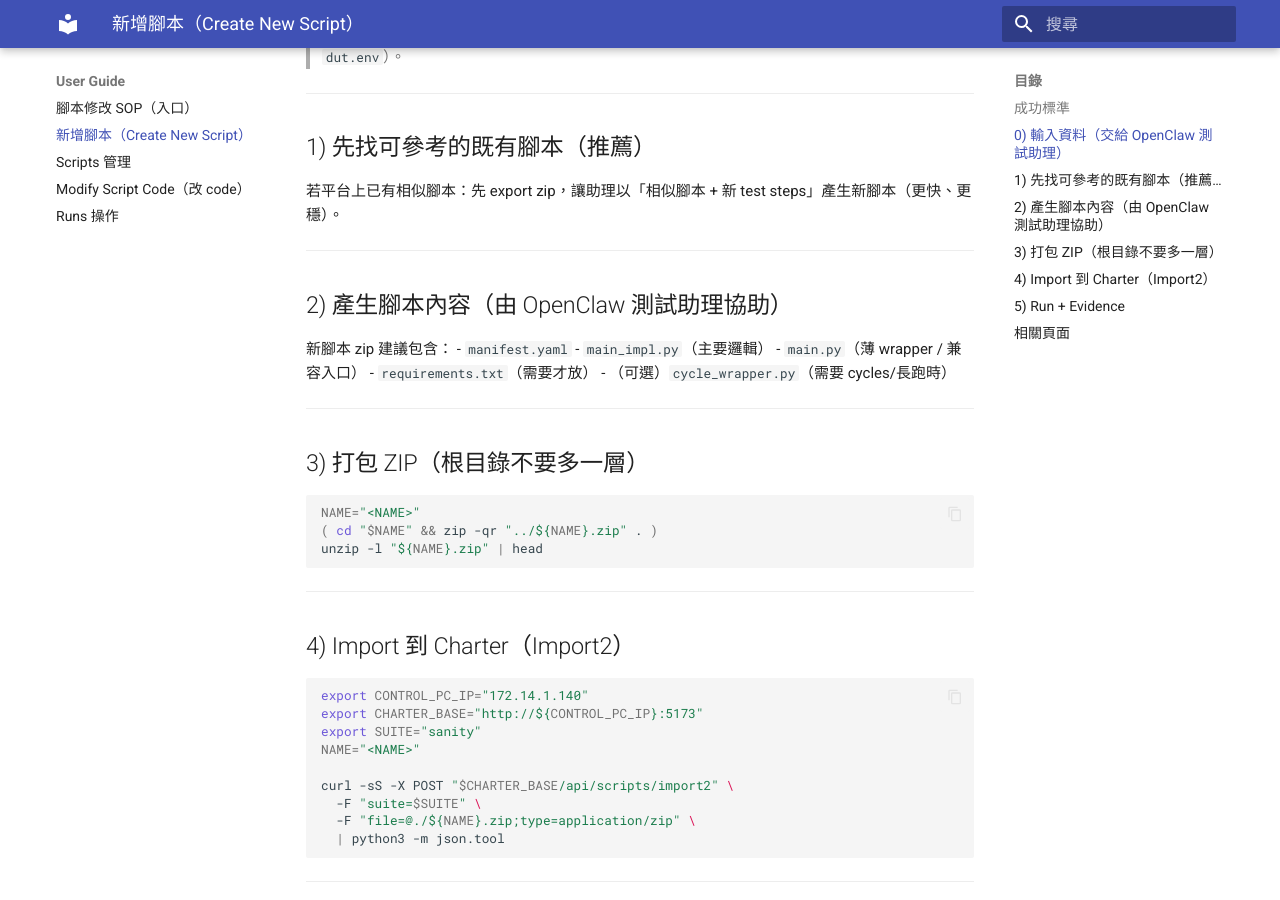
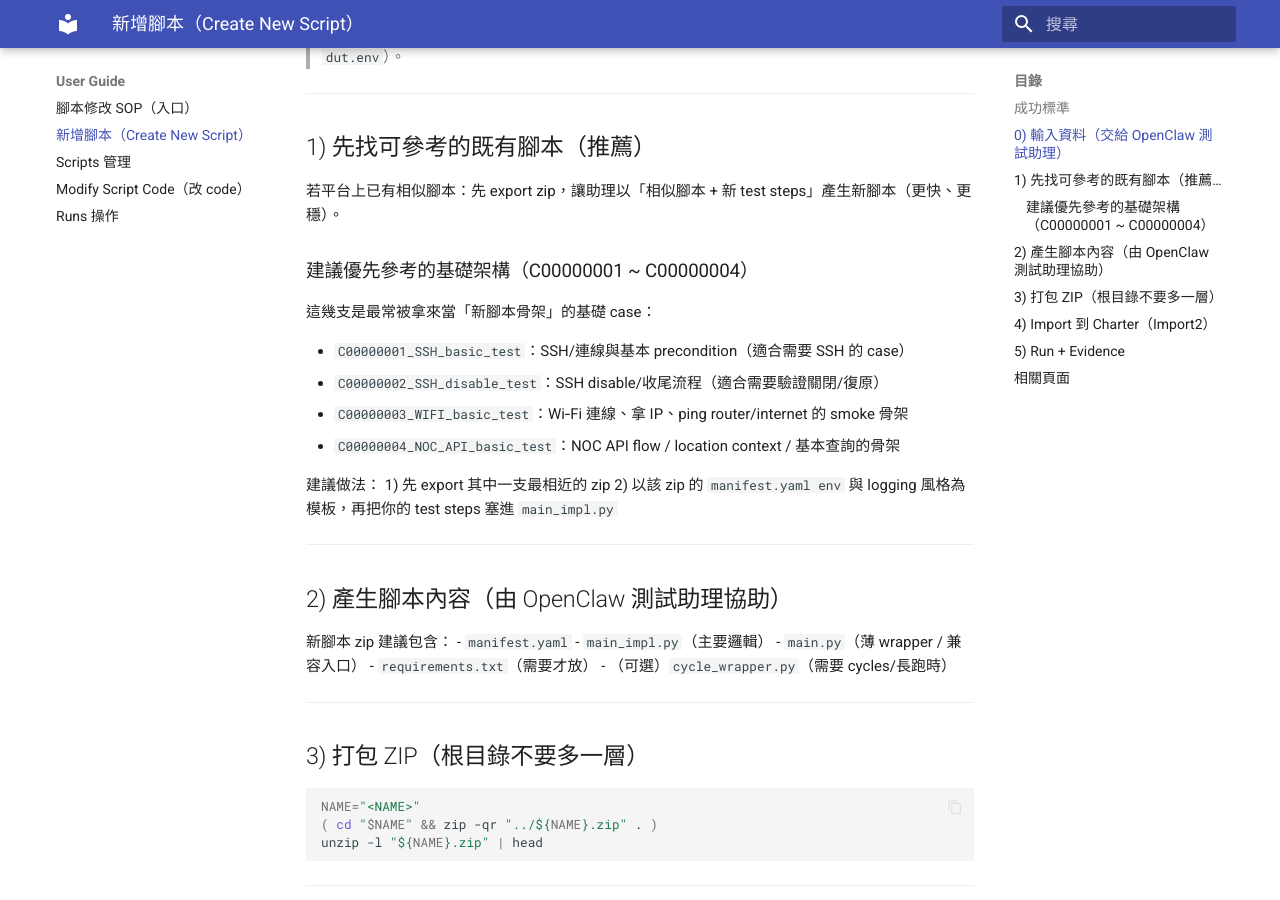
Before and after one commit to askeywifisit-ui/charter_project, an MkDocs documentation site: the page built from docs/charter_site/docs/user_guide/create_new_script.md, in a window 1280 px wide and 900 px high, scrolled down 736 px. Built offline with MkDocs 1.6.1 and Material for MkDocs 9.7.7, drawn with Linux system fonts in a browser that asks for light colours; comment, search, counter and statistics services are not loaded.

Commit message:
docs: create new script guide add references to base skeleton cases C00000001-04

```diff
--- a/docs/charter_site/docs/user_guide/create_new_script.md
+++ b/docs/charter_site/docs/user_guide/create_new_script.md
@@ -31,6 +31,19 @@
 ## 1) 先找可參考的既有腳本（推薦）
 
 若平台上已有相似腳本：先 export zip，讓助理以「相似腳本 + 新 test steps」產生新腳本（更快、更穩）。
+
+### 建議優先參考的基礎架構（C00000001 ~ C00000004）
+
+這幾支是最常被拿來當「新腳本骨架」的基礎 case：
+
+- `C00000001_SSH_basic_test`：SSH/連線與基本 precondition（適合需要 SSH 的 case）
+- `C00000002_SSH_disable_test`：SSH disable/收尾流程（適合需要驗證關閉/復原）
+- `C00000003_WIFI_basic_test`：Wi‑Fi 連線、拿 IP、ping router/internet 的 smoke 骨架
+- `C00000004_NOC_API_basic_test`：NOC API flow / location context / 基本查詢的骨架
+
+建議做法：
+1) 先 export 其中一支最相近的 zip
+2) 以該 zip 的 `manifest.yaml env` 與 logging 風格為模板，再把你的 test steps 塞進 `main_impl.py`
 
 ---
 
```
